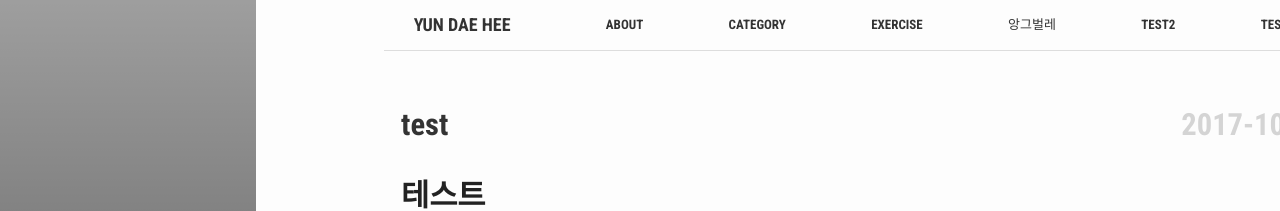
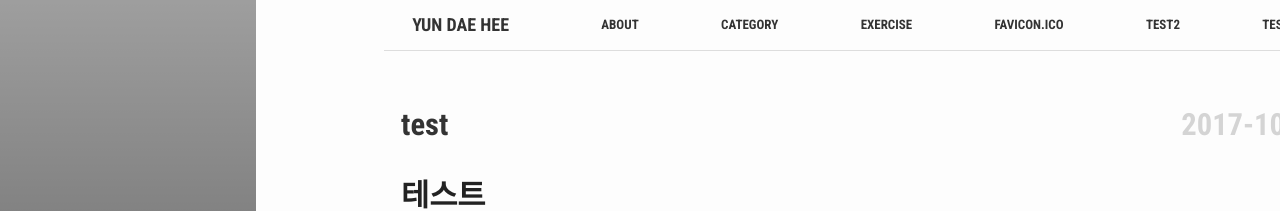
Before and after one commit to test076923/test076923.github.io, a Jekyll site: the page built from index.html, in a window 1280 px wide and 900 px high. Shown: the top 211 px of the window. Built offline with Jekyll 4.4.1, drawn with Linux system fonts in a browser that asks for light colours; nearby versions of some CDN libraries; comment, search, counter and statistics services are not loaded.

Commit message:
Update qqq.md

```diff
--- a/qqq.md
+++ b/qqq.md
@@ -1,7 +1,7 @@
 ---
 bg: "star.gif"
 layout: page
-title: "앙그벌레"
+title: "favicon.ico"
 icon: "favicon.ico"
 crawlertitle: "076923 : test2"
 permalink: "http://076923.github.io"
```
